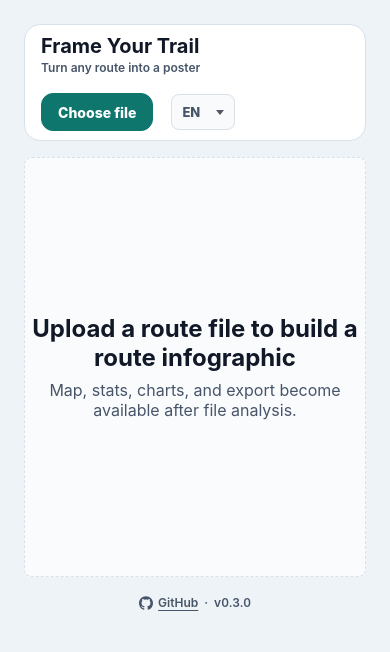
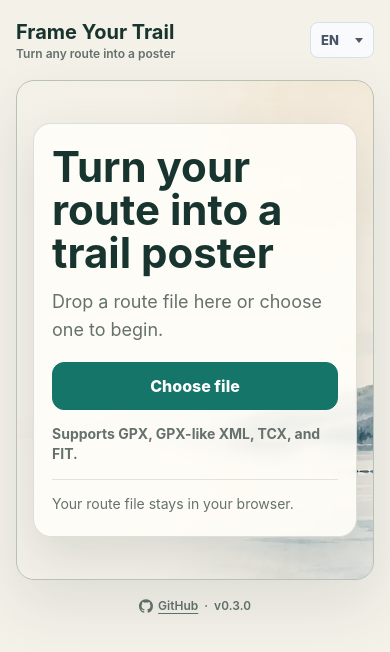
Before and after one commit to Stivo182/FrameYourTrail, a website built with Vite: page index.html in a window 390 px wide. Built offline with nearby package versions, Linux system fonts and the light colour scheme.

Commit message:
feat: redesign the empty route upload state

```diff
--- a/src/i18n/locales/de.js
+++ b/src/i18n/locales/de.js
@@ -9,8 +9,10 @@ const de = {
     exportingPoster: "Poster wird exportiert…",
     clipboard: "Zwischenablage",
     printPoster: "Drucken",
-    emptyTitle: "Routendatei hochladen, um eine Routeninfografik zu erstellen",
-    emptyBody: "Karte, Statistiken, Diagramme und Export sind nach der Dateianalyse verfügbar.",
+    emptyTitle: "Verwandle deine Route in ein Abenteuerposter",
+    emptyBody: "Ziehe eine Routendatei hierher oder wähle eine aus.",
+    emptyFormats: "Unterstützt werden GPX, GPX-ähnliches XML, TCX und FIT.",
+    emptyPrivacy: "Deine Routendatei bleibt in deinem Browser.",
     languageLabel: "Sprache"
   },
   messages: {
--- a/src/i18n/locales/en.js
+++ b/src/i18n/locales/en.js
@@ -9,8 +9,10 @@ const en = {
     exportingPoster: "Exporting poster…",
     clipboard: "Clipboard",
     printPoster: "Print",
-    emptyTitle: "Upload a route file to build a route infographic",
-    emptyBody: "Map, stats, charts, and export become available after file analysis.",
+    emptyTitle: "Turn your route into a trail poster",
+    emptyBody: "Drop a route file here or choose one to begin.",
+    emptyFormats: "Supports GPX, GPX-like XML, TCX, and FIT.",
+    emptyPrivacy: "Your route file stays in your browser.",
     languageLabel: "Language"
   },
   messages: {
--- a/src/i18n/locales/es.js
+++ b/src/i18n/locales/es.js
@@ -9,9 +9,10 @@ const es = {
     exportingPoster: "Exportando póster…",
     clipboard: "Portapapeles",
     printPoster: "Imprimir",
-    emptyTitle: "Carga un archivo de ruta para crear una infografía",
-    emptyBody:
-      "Mapa, estadísticas, gráficos y exportación estarán disponibles tras analizar el archivo.",
+    emptyTitle: "Convierte tu ruta en un póster de aventura",
+    emptyBody: "Arrastra aquí un archivo de ruta o elige uno para empezar.",
+    emptyFormats: "Admite GPX, XML similar a GPX, TCX y FIT.",
+    emptyPrivacy: "El archivo de tu ruta permanece en tu navegador.",
     languageLabel: "Idioma"
   },
   messages: {
--- a/src/i18n/locales/fr.js
+++ b/src/i18n/locales/fr.js
@@ -9,9 +9,10 @@ const fr = {
     exportingPoster: "Export du poster…",
     clipboard: "Presse-papiers",
     printPoster: "Imprimer",
-    emptyTitle: "Importez un fichier d'itinéraire pour créer une infographie",
-    emptyBody:
-      "Carte, statistiques, graphiques et export seront disponibles après l'analyse du fichier.",
+    emptyTitle: "Transformez votre parcours en affiche d’aventure",
+    emptyBody: "Déposez un fichier d’itinéraire ici ou choisissez-en un pour commencer.",
+    emptyFormats: "Formats pris en charge : GPX, XML similaire à GPX, TCX et FIT.",
+    emptyPrivacy: "Votre fichier d’itinéraire reste dans votre navigateur.",
     languageLabel: "Langue"
   },
   messages: {
--- a/src/i18n/locales/ru.js
+++ b/src/i18n/locales/ru.js
@@ -9,8 +9,10 @@ const ru = {
     exportingPoster: "Экспортируем постер…",
     clipboard: "В буфер",
     printPoster: "Печать",
-    emptyTitle: "Загрузите файл маршрута, чтобы собрать инфографику",
-    emptyBody: "Карта, статистика, графики и экспорт будут доступны после анализа файла.",
+    emptyTitle: "Превратите маршрут в постер для приключений",
+    emptyBody: "Перетащите сюда файл маршрута или выберите его, чтобы начать.",
+    emptyFormats: "Поддерживаются GPX, GPX-подобный XML, TCX и FIT.",
+    emptyPrivacy: "Файл маршрута остаётся в вашем браузере.",
     languageLabel: "Язык"
   },
   messages: {
--- a/src/render/app-shell.js
+++ b/src/render/app-shell.js
@@ -41,10 +41,7 @@ export function renderAppShell({
           <p class="toolbar__tagline">${escapeHtml(i18n.t("site.tagline"))}</p>
         </div>
         <div class="toolbar__actions">
-          <label class="upload-box">
-            <input data-file-input type="file" accept=".gpx,.tcx,.fit,application/gpx+xml,application/vnd.garmin.tcx+xml,application/xml,text/xml,application/octet-stream" />
-            <span>${escapeHtml(i18n.t("site.uploadFile"))}</span>
-          </label>
+          ${hasPoster ? renderUploadControl(i18n) : ""}
           ${analysisModeSelectHtml}
           ${mapStyleSelectHtml}
           ${exportControlsHtml}
@@ -157,9 +154,35 @@ function renderMapStyleOption(option, selectedId, i18n) {
 export function renderEmptyState(i18n) {
   return `
     <section class="empty-state" data-testid="empty-state" data-drop-zone>
-      <h2>${escapeHtml(i18n.t("site.emptyTitle"))}</h2>
-      <p>${escapeHtml(i18n.t("site.emptyBody"))}</p>
+      <div class="empty-state__content">
+        <h2>${escapeHtml(i18n.t("site.emptyTitle"))}</h2>
+        <p class="empty-state__intro">${escapeHtml(i18n.t("site.emptyBody"))}</p>
+        ${renderUploadControl(i18n, {
+          className: "upload-box upload-box--hero",
+          describedBy: "route-file-formats route-file-privacy"
+        })}
+        <p class="empty-state__formats" id="route-file-formats">${escapeHtml(i18n.t("site.emptyFormats"))}</p>
+        <p class="empty-state__privacy" id="route-file-privacy">${escapeHtml(i18n.t("site.emptyPrivacy"))}</p>
+      </div>
     </section>
+  `;
+}
+
+/**
+ * @param {I18nLike} i18n
+ * @param {{ className?: string, describedBy?: string }} [options]
+ */
+function renderUploadControl(i18n, options = {}) {
+  const className = options.className ?? "upload-box";
+  const describedBy = options.describedBy
+    ? ` aria-describedby="${escapeHtml(options.describedBy)}"`
+    : "";
+
+  return `
+    <label class="${escapeHtml(className)}" for="route-file-input">
+      <input id="route-file-input" data-file-input type="file" accept=".gpx,.tcx,.fit,application/gpx+xml,application/vnd.garmin.tcx+xml,application/xml,text/xml,application/octet-stream"${describedBy} />
+      <span>${escapeHtml(i18n.t("site.uploadFile"))}</span>
+    </label>
   `;
 }
 
--- a/src/styles/app.css
+++ b/src/styles/app.css
@@ -55,6 +55,15 @@
   gap: 18px;
 }
 
+.app-shell:not(.app-shell--has-poster) {
+  background: var(--color-paper);
+  color: var(--color-forest);
+}
+
+.app-shell:not(.app-shell--has-poster) .toolbar__tagline {
+  color: var(--color-editorial-muted);
+}
+
 .upload-box {
   display: inline-flex;
   min-height: 38px;
@@ -74,6 +83,7 @@
   position: absolute;
   inline-size: 1px;
   block-size: 1px;
+  clip-path: inset(50%);
   opacity: 0;
 }
 
@@ -83,26 +93,83 @@
 }
 
 .empty-state {
-  display: grid;
-  min-height: 420px;
-  place-content: center;
+  position: relative;
+  display: flex;
+  min-height: clamp(500px, 68vh, 680px);
+  align-items: center;
   width: min(100%, var(--app-content-width));
   max-width: var(--app-content-width);
   margin: 0 auto;
-  border: 1px dashed var(--color-line);
-  border-radius: var(--radius-panel);
-  background: rgb(255 255 255 / 68%);
-  text-align: center;
+  overflow: hidden;
+  border: 1px solid #b9c0b6;
+  border-radius: 24px;
+  background:
+    linear-gradient(90deg, rgb(244 241 233 / 96%) 0%, rgb(244 241 233 / 84%) 42%, transparent 76%),
+    url("../assets/header-watercolor-lake.webp") center / cover no-repeat;
+  padding: clamp(24px, 6vw, 72px);
+  box-shadow: 0 24px 60px rgb(23 53 46 / 10%);
+}
+
+.empty-state__content {
+  position: relative;
+  z-index: 1;
+  display: grid;
+  width: min(100%, 560px);
+  gap: 16px;
+  border: 1px solid rgb(23 53 46 / 14%);
+  border-radius: 18px;
+  background: rgb(255 253 248 / 90%);
+  padding: clamp(24px, 4vw, 44px);
+  box-shadow: 0 18px 48px rgb(23 53 46 / 12%);
+  backdrop-filter: blur(3px);
 }
 
 .empty-state h2 {
-  margin: 0 0 8px;
-  font-size: 24px;
+  margin: 0;
+  color: var(--color-forest);
+  font-size: clamp(32px, 5vw, 54px);
+  line-height: 1.02;
+  text-wrap: balance;
 }
 
 .empty-state p {
   margin: 0;
-  color: var(--color-muted);
+  color: var(--color-editorial-muted);
+}
+
+.empty-state__intro {
+  max-width: 42ch;
+  font-size: 18px;
+  line-height: 1.55;
+}
+
+.upload-box--hero {
+  min-block-size: 48px;
+  width: fit-content;
+  margin-block-start: 4px;
+  border-color: var(--color-primary);
+  border-radius: 12px;
+  background: var(--color-primary);
+  font-size: 16px;
+  padding-inline: 24px;
+}
+
+.upload-box--hero:hover {
+  border-color: #0f6258;
+  background: #0f6258;
+}
+
+.empty-state__formats {
+  font-size: 14px;
+  font-weight: 750;
+  line-height: 1.45;
+}
+
+.empty-state__privacy {
+  border-block-start: 1px solid rgb(23 53 46 / 12%);
+  padding-block-start: 14px;
+  font-size: 14px;
+  line-height: 1.45;
 }
 
 .app-footer {
@@ -147,9 +214,14 @@
   outline-offset: 3px;
 }
 
+.app-shell:not(.app-shell--has-poster) .app-footer {
+  color: var(--color-editorial-muted);
+}
+
 .app-shell--dragging {
-  outline: 3px solid var(--color-accent);
-  outline-offset: -10px;
+  border-color: var(--color-accent);
+  outline: 4px solid rgb(20 117 104 / 32%);
+  outline-offset: -8px;
 }
 
 .messages,
@@ -496,6 +568,24 @@
   padding: 0;
 }
 
+.app-shell:not(.app-shell--has-poster) .toolbar {
+  min-height: 48px;
+  border: 0;
+  background: transparent;
+  padding: 0;
+}
+
+.app-shell:not(.app-shell--has-poster) .toolbar__identity {
+  min-inline-size: 0;
+}
+
+.app-shell:not(.app-shell--has-poster) .toolbar h1,
+.app-shell:not(.app-shell--has-poster) .toolbar__tagline {
+  overflow: visible;
+  text-overflow: clip;
+  white-space: normal;
+}
+
 @media (width <= 900px) {
   .app-shell--has-poster .toolbar {
     position: static;
@@ -508,6 +598,34 @@
 }
 
 @media (width <= 480px) {
+  .app-shell:not(.app-shell--has-poster) {
+    padding: 16px;
+  }
+
+  .app-shell:not(.app-shell--has-poster) .toolbar {
+    gap: 12px;
+  }
+
+  .empty-state {
+    min-height: 500px;
+    border-radius: 18px;
+    background-position: 58% center;
+    padding: 16px;
+  }
+
+  .empty-state__content {
+    gap: 14px;
+    padding: 22px 18px;
+  }
+
+  .empty-state h2 {
+    font-size: clamp(30px, 11vw, 42px);
+  }
+
+  .upload-box--hero {
+    width: 100%;
+  }
+
   .metric-source-menu,
   .map-style-menu {
     inline-size: min(100%, calc(100vw - 48px));
@@ -518,6 +636,13 @@
     inset-inline: 0 auto;
     inline-size: min(100%, calc(100vw - 48px));
     min-inline-size: 0;
+  }
+}
+
+@media (pointer: coarse) {
+  .upload-box,
+  .language-menu summary {
+    min-block-size: 44px;
   }
 }
 
--- a/src/styles/base.css
+++ b/src/styles/base.css
@@ -7,6 +7,11 @@
   --color-muted: #475569;
   --color-line: #d8e0ea;
   --color-accent: #0f766e;
+  --color-paper: #f4f1e9;
+  --color-forest: #17352e;
+  --color-primary: #147568;
+  --color-route-accent: #e85d32;
+  --color-editorial-muted: #65716c;
   --color-danger: #b91c1c;
   --radius-panel: 8px;
 
```
Also changed, not shown: docs/product-spec.md (+24 -16 lines), tests/e2e/a11y.spec.js (+11 -0 lines), tests/e2e/app.spec.js (+55 -3 lines), tests/e2e/visual.spec.js (+19 -0 lines), tests/unit/app-shell.test.js (+42 -0 lines), tests/unit/i18n.test.js (+20 -0 lines), tests/e2e/visual.spec.js-snapshots/empty-upload-shell-chromium-win32.png (added), tests/e2e/visual.spec.js-snapshots/empty-upload-shell-mobile-chromium-win32.png (added), tests/e2e/visual.spec.js-snapshots/language-menu-open-chromium-win32.png, tests/e2e/visual.spec.js-snapshots/upload-error-chromium-win32.png.
